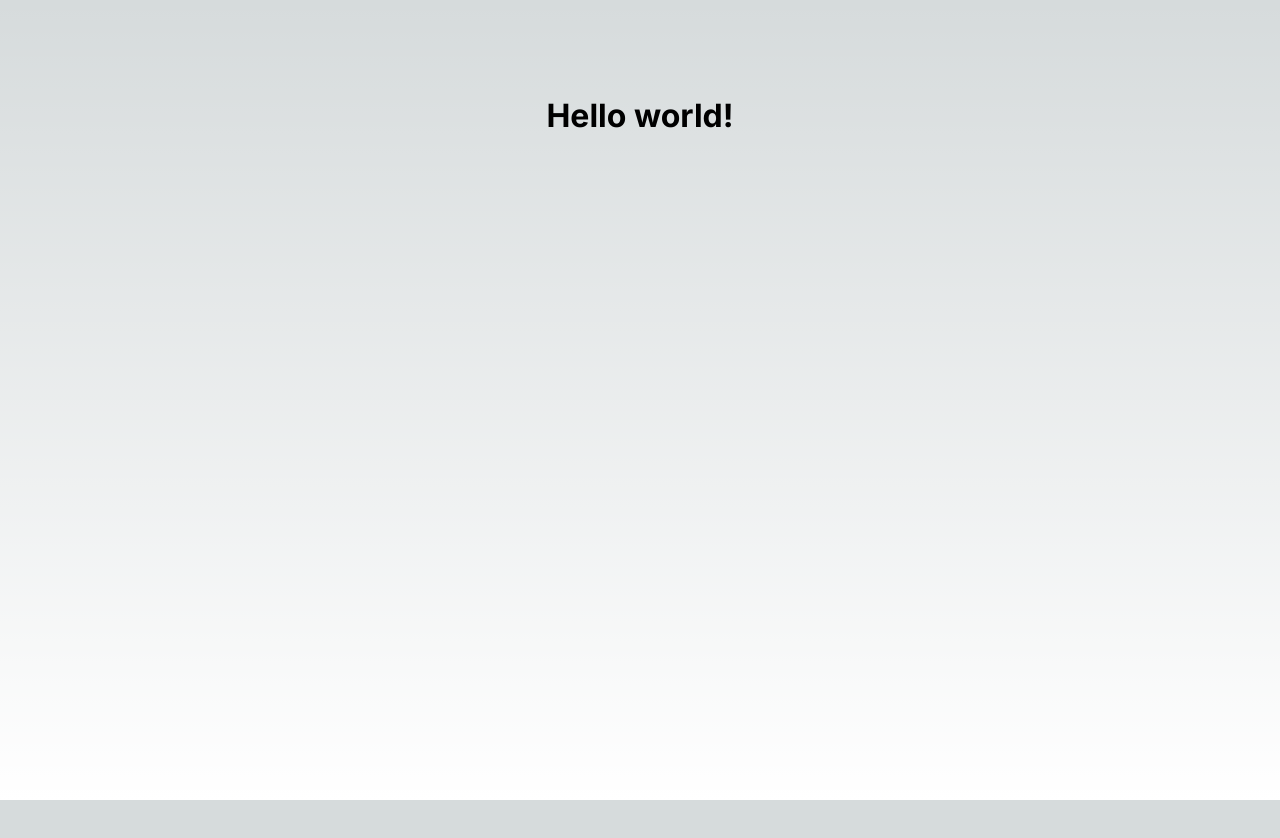
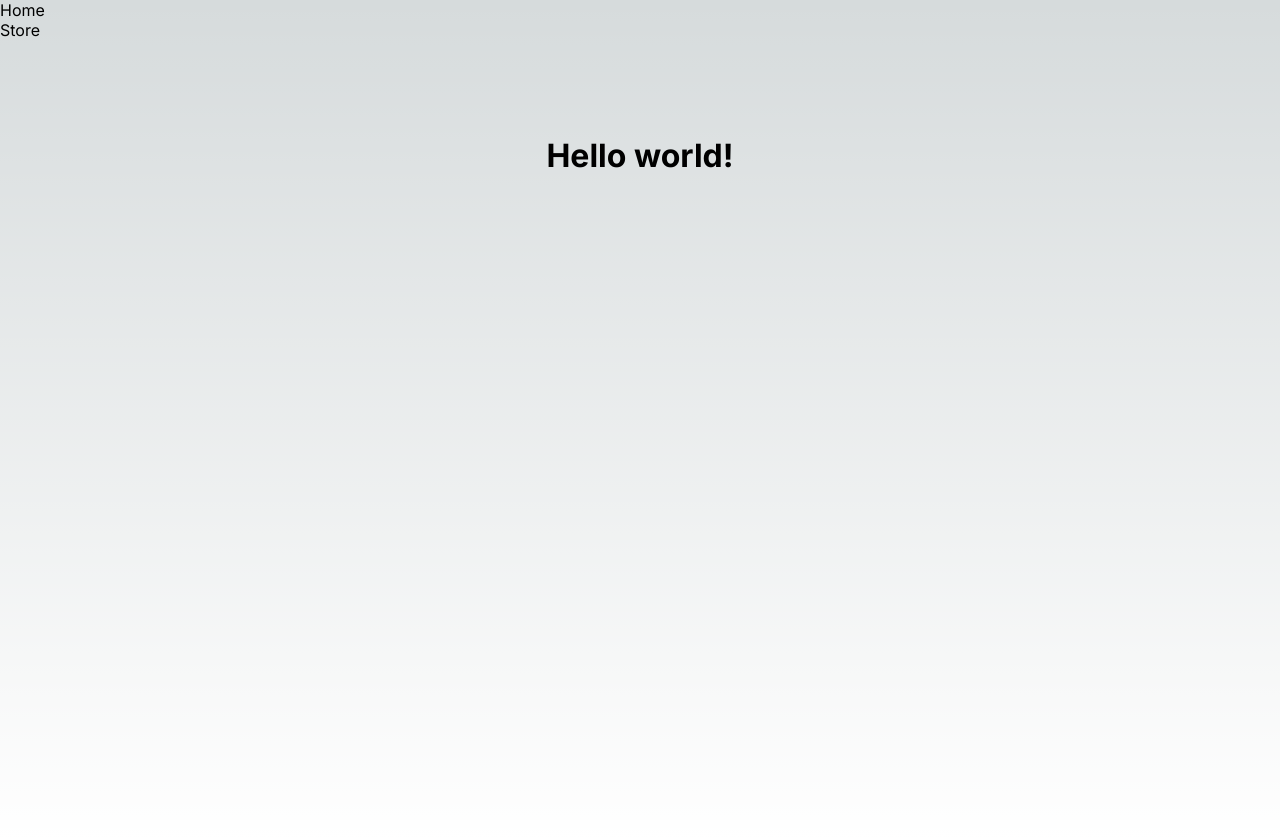
Before and after one commit to Web-nkgs/store, a Next.js app: page / in a window 1280 px wide. Before the commit the page ends 800 px from the top, so only its background shows below. Built offline with nearby package versions, Linux system fonts and the light colour scheme.

Commit message:
added layout to store category and navbar to root layout

```diff
--- a/src/app/layout.tsx
+++ b/src/app/layout.tsx
@@ -15,6 +15,7 @@ directory .next directory is created. If you have any issues, it could be due to
 .next directory, cause it caches styles/components. So to solve the issues just
 delete the .next directory.
 */
+// Reused component across the whole app goes in root layout. example navbar and footer.
 export default function RootLayout({
   children,
 }: Readonly<{
@@ -23,6 +24,14 @@ export default function RootLayout({
   return (
     <html lang="en">
       <body className={inter.className}>
+        <header>
+          <nav>
+            <ul>
+              <li>Home</li>
+              <li>Store</li>
+            </ul>
+          </nav>
+        </header>
         {children}
       </body>
     </html>
```
Also changed, not shown: src/app/store/[category]/layout.tsx (added, +15 -0 lines).
